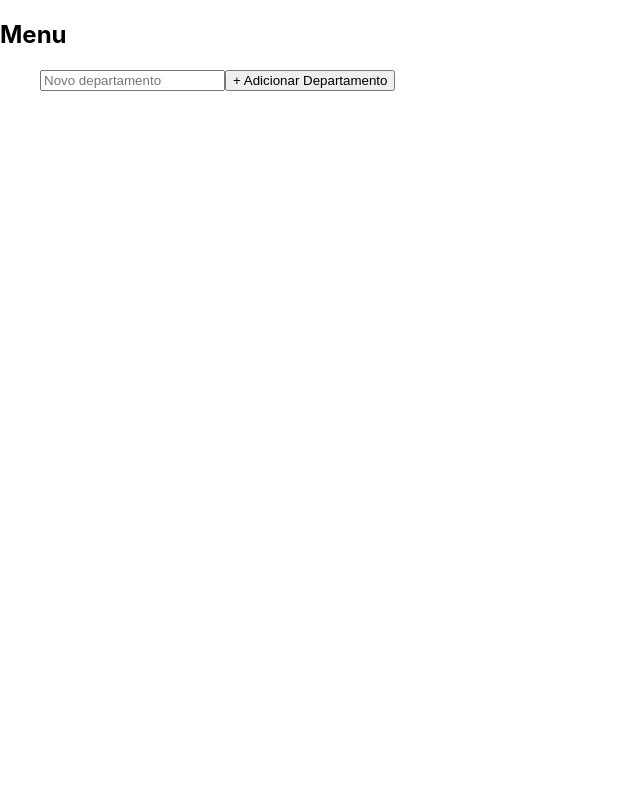
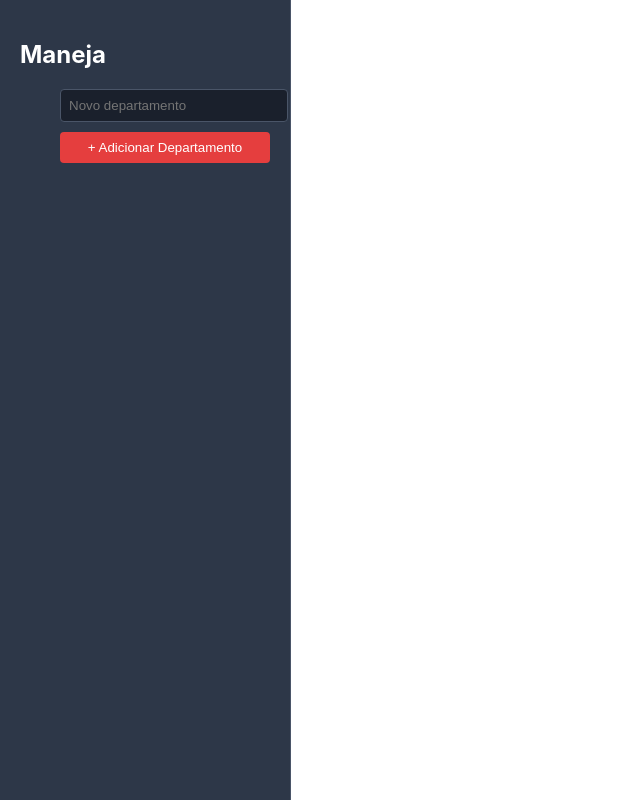
Before and after one commit to eri-akio/Maneja, a React (Create React App) app: page / in a window 1280 px wide. Shown: the whole page, without its empty margins (0-640 px from the left). Built offline with nearby package versions, Linux system fonts and the light colour scheme.

Commit message:
inicio designer

```diff
--- a/src/App.css
+++ b/src/App.css
@@ -1,21 +1,3 @@
-.App {
-  display: flex;
-  flex-direction: row; /* Alinha os elementos na horizontal */
-  height: 100vh; /* Define a altura total da tela */
-
-}
-
-.MenuLateral {
-  width: 250px; /* Define uma largura fixa para o menu lateral */
-  background-color: #f4f4f4; /* Cor de fundo opcional */
-  padding: 10px;
-}
-
-.HierarquiaObjetivos {
-  flex-grow: 1; /* Ocupa o restante do espaço disponível */
-  padding: 10px;
-}
-
 li{
   list-style-type: none;
 }
--- a/src/components/HierarquiaObjetivos.js
+++ b/src/components/HierarquiaObjetivos.js
@@ -60,42 +60,42 @@ const HierarquiaObjetivos = ({ departamentoId, objetivos, adicionarObjetivo, set
     };
 
     return (
-        <div className="p-4">
-            <ul className="list-none">
+        <div className="">
+            <ul className="">
                 {objetivos.map((obj) => (
                     <li key={obj.id}>
-                        <span className="cursor-pointer text-blue-600" onClick={() => toggle(obj.id)}>
+                        <span className="" onClick={() => toggle(obj.id)}>
                             {visibilidade[obj.id] ? "▼" : "▶"} {obj.nome}
                         </span>
                         {visibilidade[obj.id] && (
-                            <ul className="ml-4">
+                            <ul className="">
                                 {obj.subobjetivos.map((sub) => (
                                     <li key={sub.id}>
-                                        <span className="cursor-pointer text-blue-600" onClick={() => toggle(sub.id)}>
+                                        <span className="" onClick={() => toggle(sub.id)}>
                                             {visibilidade[sub.id] ? "▼" : "▶"} {sub.nome}
                                         </span>
                                         {visibilidade[sub.id] && (
-                                            <ul className="ml-8">
+                                            <ul className="">
                                                 {sub.acoes.map((acao) => (
                                                     <li key={acao.id}>
-                                                        <span className="cursor-pointer text-gray-600">
+                                                        <span className="">
                                                             • {acao.nome}
                                                         </span>
                                                     </li>
                                                 ))}
-                                                <li className="mt-2">
+                                                <li className="">
                                                     <input
                                                         type="text"
                                                         value={novaAcao[sub.id] || ""}
                                                         onChange={(e) =>
                                                             setNovaAcao((prev) => ({ ...prev, [sub.id]: e.target.value }))
                                                         }
-                                                        className="p-2 border rounded mr-2"
+                                                        className=""
                                                         placeholder="Nova ação"
                                                     />
                                                     <button
                                                         onClick={() => adicionarAcao(sub.id, obj.id)}
-                                                        className="p-2 bg-blue-500 text-white rounded"
+                                                        className=""
                                                     >
                                                         + Adicionar Ação
                                                     </button>
@@ -104,19 +104,19 @@ const HierarquiaObjetivos = ({ departamentoId, objetivos, adicionarObjetivo, set
                                         )}
                                     </li>
                                 ))}
-                                <li className="mt-4">
+                                <li className="">
                                     <input
                                         type="text"
                                         value={novoSubobjetivo[obj.id] || ""}
                                         onChange={(e) =>
                                             setNovoSubobjetivo((prev) => ({ ...prev, [obj.id]: e.target.value }))
                                         }
-                                        className="p-2 border rounded mr-2"
+                                        className=""
                                         placeholder="Novo subobjetivo"
                                     />
                                     <button
                                         onClick={() => adicionarSubobjetivo(obj.id)}
-                                        className="p-2 bg-green-500 text-white rounded"
+                                        className=""
                                     >
                                         + Adicionar Subobjetivo
                                     </button>
@@ -125,12 +125,12 @@ const HierarquiaObjetivos = ({ departamentoId, objetivos, adicionarObjetivo, set
                         )}
                     </li>
                 ))}
-                <li className="mt-4">
+                <li className="">
                     <input
                         type="text"
                         value={novoObjetivo}
                         onChange={(e) => setNovoObjetivo(e.target.value)}
-                        className="p-2 border rounded mr-2"
+                        className=""
                         placeholder="Novo objetivo"
                     />
                     <button
@@ -138,7 +138,7 @@ const HierarquiaObjetivos = ({ departamentoId, objetivos, adicionarObjetivo, set
                             adicionarObjetivo(departamentoId, novoObjetivo);
                             setNovoObjetivo("");
                         }}
-                        className="p-2 bg-red-500 text-white rounded"
+                        className=""
                     >
                         + Adicionar Objetivo
                     </button>
--- a/src/components/MenuLateral.js
+++ b/src/components/MenuLateral.js
@@ -1,5 +1,6 @@
 import React, { useState } from 'react';
 import HierarquiaObjetivos from './HierarquiaObjetivos';
+import '../styles/MenuLateral.css'
 
 const MenuLateral = () => {
     const [departamentos, setDepartamentos] = useState([]);
@@ -36,31 +37,31 @@ const MenuLateral = () => {
     };
 
     return (
-        <div className="flex">
-            <div className="w-64 h-screen bg-gray-800 text-white p-4">
-                <h2 className="text-xl font-bold mb-4">Menu</h2>
-                <ul>
+        <div className="container">
+            <div className="menu">
+                <h2 className="menu-title">Maneja</h2>
+                <ul className="menu-lista">
                     {departamentos.map((dep) => (
-                        <li key={dep.id} className="mt-2">
+                        <li key={dep.id} className="departamento-item">
                             <span
-                                className="cursor-pointer text-blue-400"
+                                className="departamento-nome"
                                 onClick={() => selecionarDepartamento(dep)}
                             >
                                 {dep.nome}
                             </span>
                         </li>
                     ))}
-                    <li className="mt-4">
+                    <li className="adicionar-departamento">
                         <input
                             type="text"
                             value={novoDepartamento}
                             onChange={(e) => setNovoDepartamento(e.target.value)}
-                            className="p-2 border rounded mr-2 text-black"
+                            className="input-departamento"
                             placeholder="Novo departamento"
                         />
                         <button
                             onClick={adicionarDepartamento}
-                            className="p-2 bg-red-500 text-white rounded"
+                            className="botao-adicionar"
                         >
                             + Adicionar Departamento
                         </button>
@@ -68,8 +69,8 @@ const MenuLateral = () => {
                 </ul>
             </div>
             {departamentoSelecionado && (
-                <div className="flex-1 p-4">
-                    <h2 className="text-xl font-bold mb-4">{departamentoSelecionado.nome}</h2>
+                <div className="objetivos">
+                    <h2 className="objetivos-titulo">{departamentoSelecionado.nome}</h2>
                     <HierarquiaObjetivos
                         departamentoId={departamentoSelecionado.id}
                         objetivos={objetivosPorDepartamento[departamentoSelecionado.id] || []}
--- /dev/null
+++ b/src/styles/MenuLateral.css
@@ -0,0 +1,71 @@
+.container {
+    display: flex;
+    height: 100vh;
+}
+
+.menu {
+    width: 250px;
+    background-color: #2d3748;
+    color: white;
+    padding: 20px;
+    border-right: 1px solid #4a5568;
+}
+
+.menu-title {
+    font-size: 1.5rem;
+    font-weight: bold;
+    margin-bottom: 20px;
+}
+
+.departamento-item {
+    margin-bottom: 10px;
+}
+
+.departamento-nome {
+    cursor: pointer;
+    color: #63b3ed;
+}
+
+.departamento-nome:hover {
+    text-decoration: underline;
+}
+
+.adicionar-departamento {
+    margin-top: 20px;
+}
+
+.input-departamento {
+    width: 100%;
+    padding: 8px;
+    border: 1px solid #4a5568;
+    border-radius: 4px;
+    background-color: #1a202c;
+    color: white;
+}
+
+.botao-adicionar {
+    width: 100%;
+    margin-top: 10px;
+    padding: 8px;
+    background-color: #e53e3e;
+    color: white;
+    border: none;
+    border-radius: 4px;
+    cursor: pointer;
+}
+
+.botao-adicionar:hover {
+    background-color: #c53030;
+}
+
+.objetivos {
+    flex-grow: 1;
+    padding: 20px;
+    background-color: #f7fafc;
+}
+
+.objetivos-titulo {
+    font-size: 1.5rem;
+    font-weight: bold;
+    margin-bottom: 20px;
+}
```
Also changed, not shown: src/styles/HierarquiaObjetivos.css (added).
